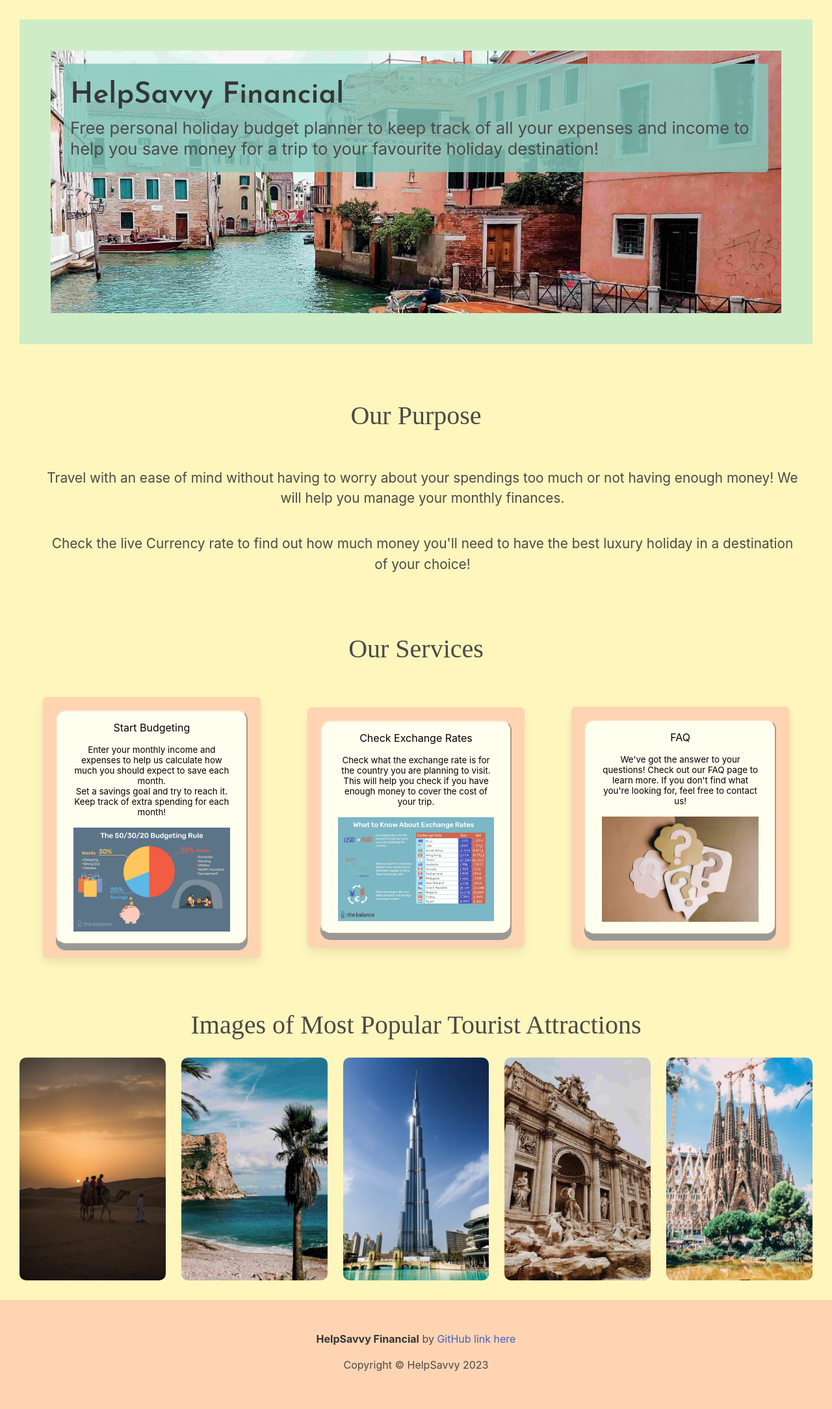
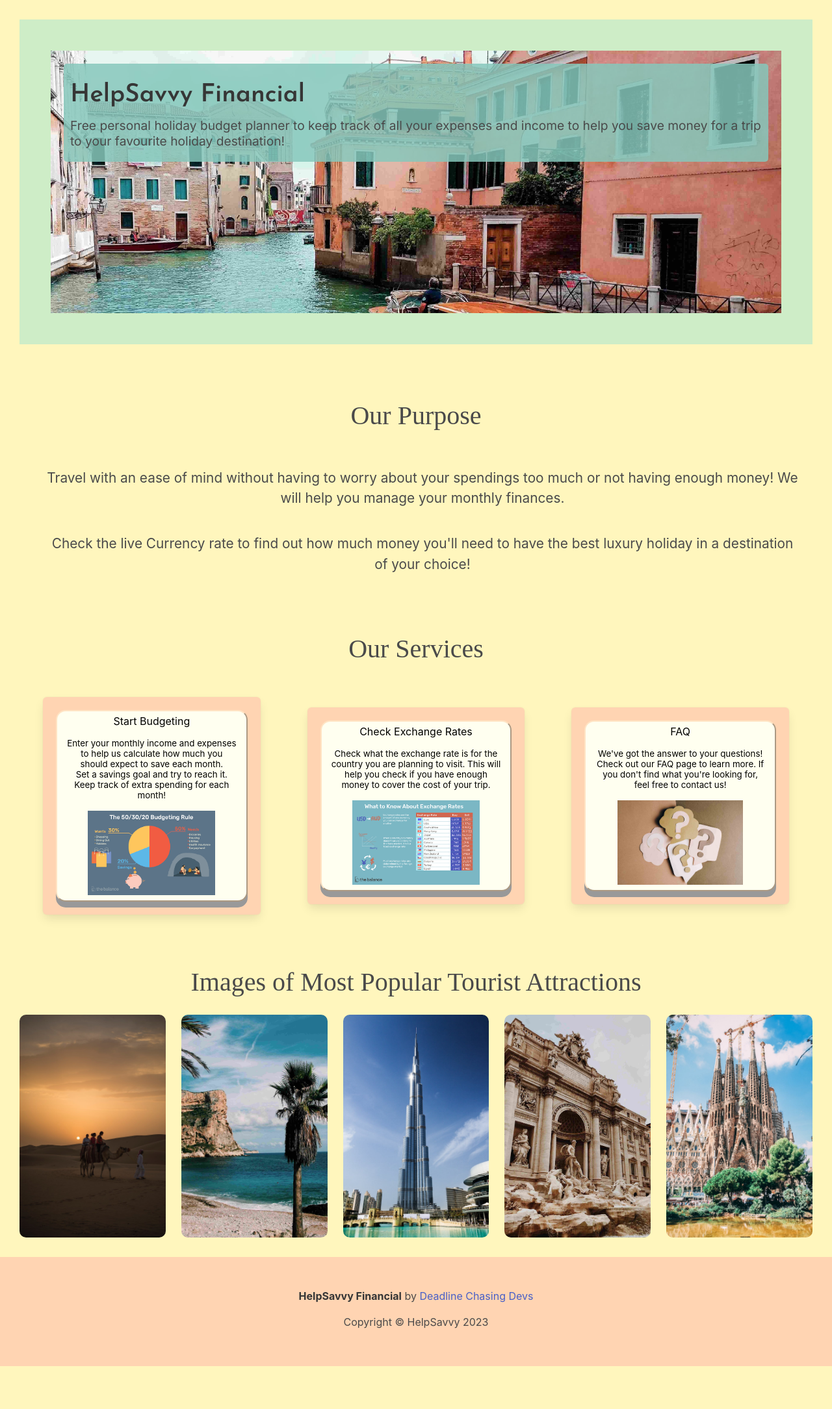
Before and after one commit to SamMartin92/hackathon-team-7, a Django app: page / in a window 1280 px wide. Shown: the part 76-2245 px from the top of the page at 65% size. After the commit the page ends 2179 px from the top, so only its background shows below. Run offline with Django 4.2, Linux system fonts and the light colour scheme.

Commit message:
updated team name in footer and some css reponsive styling on home page

```diff
--- a/home/templates/home/base.html
+++ b/home/templates/home/base.html
@@ -103,7 +103,7 @@
     <footer class="footer">
         <div class="content has-text-centered">
             <p>
-                <strong>HelpSavvy Financial</strong> by <a href="#">GitHub link here</a>
+                <strong>HelpSavvy Financial</strong> by <a href="https://github.com/SamMartin92/hackathon-team-7">Deadline Chasing Devs</a>
             </p>
             <p class="copyright text-muted">Copyright &copy; HelpSavvy <span id="copyright"></span></p>
         </div>
--- a/home/templates/home/index.html
+++ b/home/templates/home/index.html
@@ -57,7 +57,7 @@
                     </p>
                     <p>Set a savings goal and try to reach it. Keep track of extra spending for each month!</p>
                     <br>
-                    <img src="/static/images/budgeting.png" alt="Budget calculator">
+                    <img src="/static/images/budgeting.png" alt="Budget calculator" class="info-img">
                 </button>
             </div>
         </div>
@@ -73,7 +73,7 @@
                         you have enough money to cover the cost of your trip.
                     </p>
                     <br>
-                    <img src="/static/images/exchange-rate.png" alt="Exchange rate explainer">
+                    <img src="/static/images/exchange-rate.png" alt="Exchange rate explainer" class="info-img">
                 </button>
             </div>
         </div>
@@ -88,7 +88,7 @@
                         you're looking for, feel free to contact us!
                     </p>
                     <br>
-                    <img src="/static/images/faq.jpg" alt="Frequently asked question">
+                    <img src="/static/images/faq.jpg" alt="Frequently asked question" class="info-img">
                 </button>
             </div>
         </div>
--- a/static/css/style.css
+++ b/static/css/style.css
@@ -98,13 +98,13 @@ a.button is-primary {
 
 .title {
   font-family: 'Josefin Sans', sans-serif;
-  font-size: 3.5vw;
+  font-size: 3vw;
   line-height: 44pt;
 }
 
 .subtitle {
   font-family: 'Inter', sans-serif;
-  font-size: 2vw;
+  font-size: 1.5vw;
 }
 
 /*home page*/
@@ -148,13 +148,18 @@ a.button is-primary {
 .service-button {
   width: 100%;
   height: -webkit-fill-available;
-  padding: 15px 25px;
+  padding: 5px 15px;
   background-color: ivory;
   cursor: pointer;
   outline: none;
   border-color: bisque;
   border-radius: 15px;
   box-shadow: 0 9px #999;
+}
+
+.info-img {
+  aspect-ratio: 2/1;
+  object-fit: contain;
 }
 
 .service-button:hover,
```
